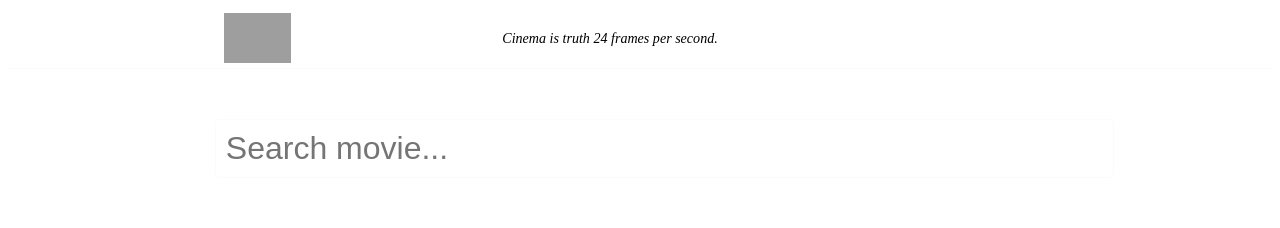
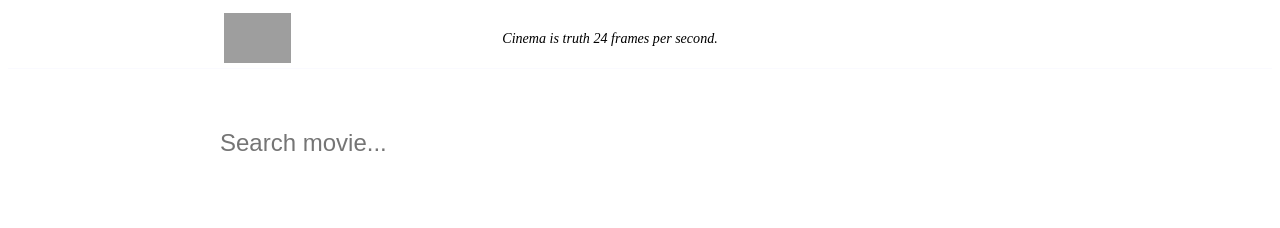
Before and after one commit to GregoryFnr/movie_app_v1, a Nuxt app: page /search in a window 1280 px wide. Shown: the top 228 px of the page. Built offline with nearby package versions, Linux system fonts and the light colour scheme; grey boxes are pictures that could not be loaded.

Commit message:
Search bar aspect

```diff
--- a/pages/search.vue
+++ b/pages/search.vue
@@ -163,26 +163,27 @@ onMounted(() => {
 }
 
 .search-bar {
-  font-size: 2rem;
+  font-size: 1.5rem;
   width: 100%;
   padding: 10px;
-  border: 1px solid hsla(243, 100%, 93%, 0.153);
+  border: none;
+  background-color: var(--bg-component);
   border-radius: 5px;
   color: #fff;
-  transition: all 0.2s ease;
-  background-color: inherit;
+  transition: all 0.4s ease;
 }
 
 .search-bar:focus {
   outline: none;
-  border: var(--primary) 1px solid;
+  box-shadow: 0 20px 120px -10px var(--accent);
+  background-color: inherit;
 }
 
 .search-icon {
   display: flex;
   align-items: center;
   justify-content: center;
-  font-size: 1.8rem;
+  font-size: 1.5rem;
   color: #fff;
   background-color: inherit;
   padding: 10px;
```
